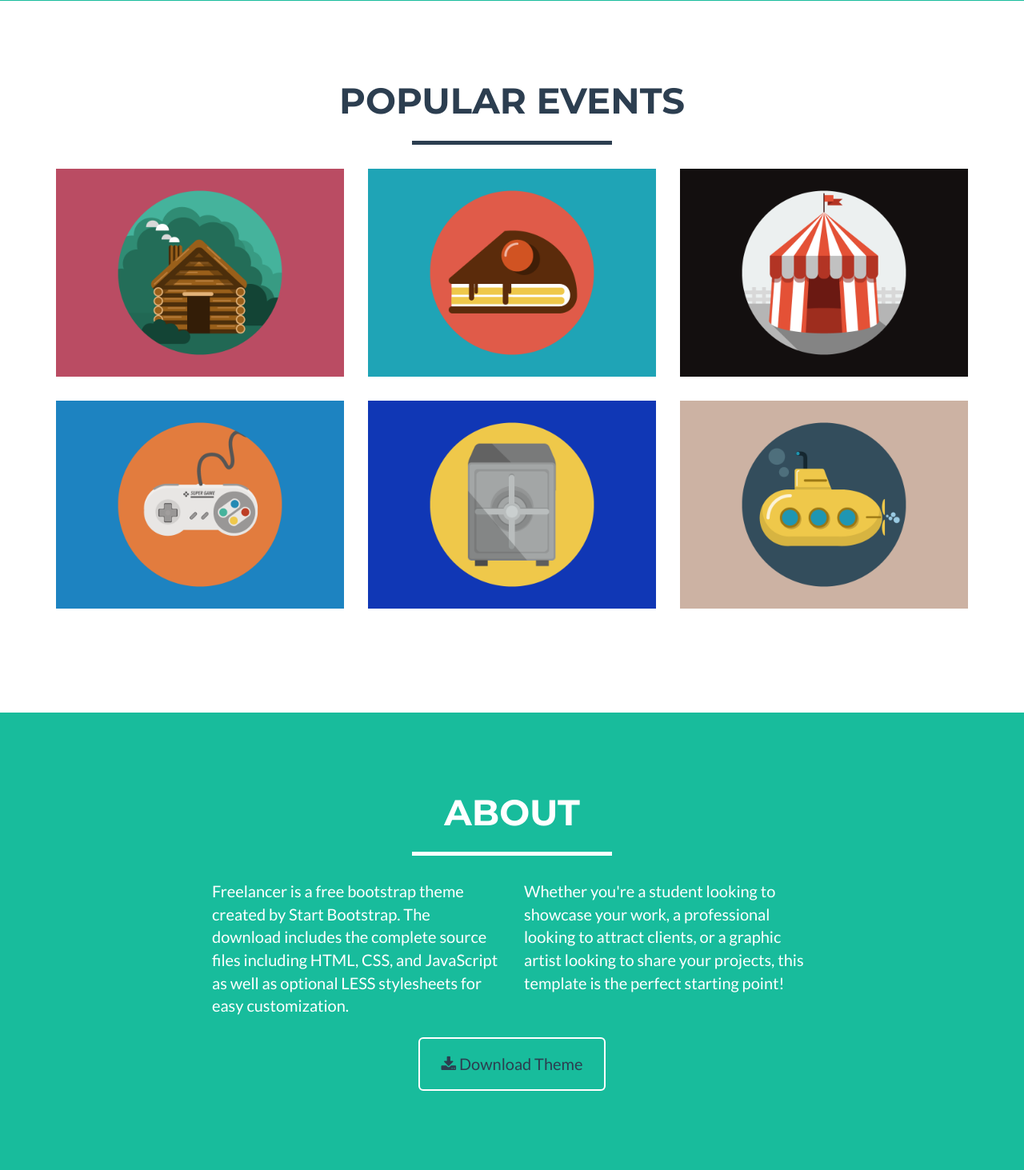
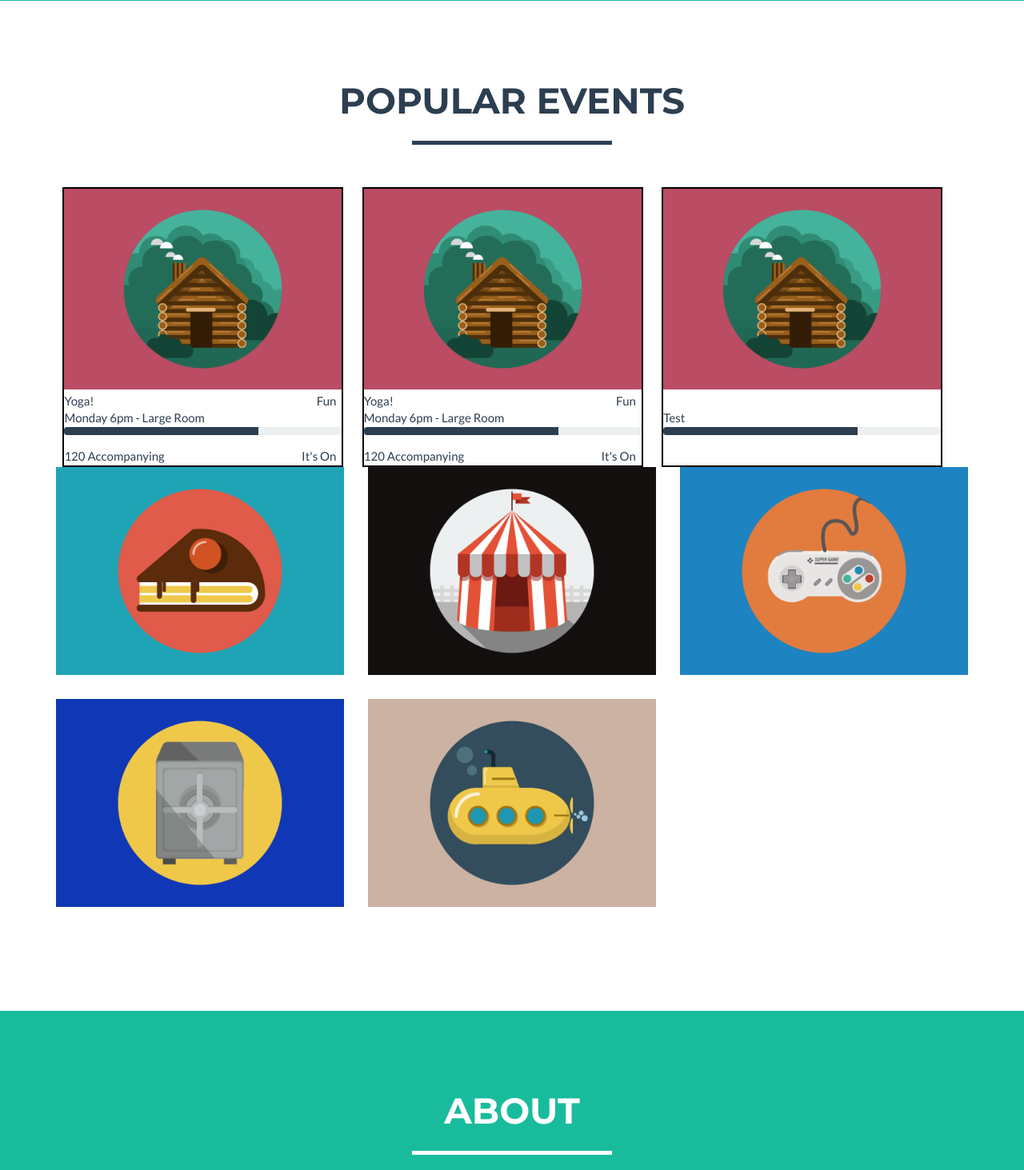
Before and after one commit to lnanek/accompany, a PHP site: page / in a window 1280 px wide. Shown: the part 774-2237 px from the top of the page at 80% size. Run offline with PHP 8.4, Linux system fonts and the light colour scheme; some libraries are stand-ins or nearby versions.

Commit message:
Added event tiles to index and some css to freelancer.css

```diff
--- a/css/freelancer.css
+++ b/css/freelancer.css
@@ -3,6 +3,34 @@
  * Code licensed under the Apache License v2.0.
  * For details, see http://www.apache.org/licenses/LICENSE-2.0.
  */
+
+.align-text-left {
+  text-align: left;
+  float:left;
+  width:50%;
+}
+
+.align-text-right {
+  text-align: right;
+  float:left;
+  width:48%;
+}
+
+.event-module {
+  position:relative;
+  height:350px;
+  width:30%;
+  border: 2px solid black;
+  float:left;
+  margin-top:2%;
+  margin-left:2%;
+}
+
+.event-module-details {
+  position:absolute;
+  bottom:5%;
+  width:100%;
+}
 
 body {
     overflow-x: hidden;
--- a/index.html
+++ b/index.html
@@ -91,16 +91,72 @@
                 </div>
             </div>
             <div class="row">
-                <div class="col-sm-4 portfolio-item">
+              <div class="event-module">
+                <div class="portfolio-item">
                     <a href="#portfolioModal1" class="portfolio-link" data-toggle="modal">
-                        <div class="caption">
-                            <div class="caption-content">
-                                <i class="fa fa-search-plus fa-3x"></i>
-                            </div>
-                        </div>
                         <img src="img/portfolio/cabin.png" class="img-responsive" alt="">
                     </a>
                 </div>
+
+                <div class="event-module-details">
+                  <div class='align-text-left'> Yoga! </div> <div class='align-text-right'> Fun </div> <br />
+                  Monday 6pm - Large Room
+                  <div class="progress">
+                    <div class="progress-bar" role="progressbar" aria-valuenow="70"
+                    aria-valuemin="0" aria-valuemax="100" style="width:70%">
+                      <span class="sr-only">70% Complete</span>
+                    </div>
+                  </div>
+                </div>
+                <br />
+                <br />
+                <div class="align-text-left"> 120 Accompanying </div> <div class='align-text-right'> It's On </div> <br />
+
+              </div>
+
+              <div class="event-module">
+                <div class="portfolio-item">
+                    <a href="#portfolioModal1" class="portfolio-link" data-toggle="modal">
+                        <img src="img/portfolio/cabin.png" class="img-responsive" alt="">
+                    </a>
+                </div>
+
+                <div class="event-module-details">
+                  <div class='align-text-left'> Yoga! </div> <div class='align-text-right'> Fun </div> <br />
+                  Monday 6pm - Large Room
+                  <div class="progress">
+                    <div class="progress-bar" role="progressbar" aria-valuenow="70"
+                    aria-valuemin="0" aria-valuemax="100" style="width:70%">
+                      <span class="sr-only">70% Complete</span>
+                    </div>
+                  </div>
+                </div>
+                <br />
+                <br />
+                <div class="align-text-left"> 120 Accompanying </div> <div class='align-text-right'> It's On </div> <br />
+
+              </div>
+
+
+              <div class="event-module">
+                <div class="portfolio-item">
+                    <a href="#portfolioModal1" class="portfolio-link" data-toggle="modal">
+                        <img src="img/portfolio/cabin.png" class="img-responsive" alt="">
+                    </a>
+                </div>
+
+                <div class="event-module-details">
+                  Test
+                  <div class="progress">
+                    <div class="progress-bar" role="progressbar" aria-valuenow="70"
+                    aria-valuemin="0" aria-valuemax="100" style="width:70%">
+                      <span class="sr-only">70% Complete</span>
+                    </div>
+                  </div>
+                </div>
+              </div>
+
+
                 <div class="col-sm-4 portfolio-item">
                     <a href="#portfolioModal2" class="portfolio-link" data-toggle="modal">
                         <div class="caption">
```
